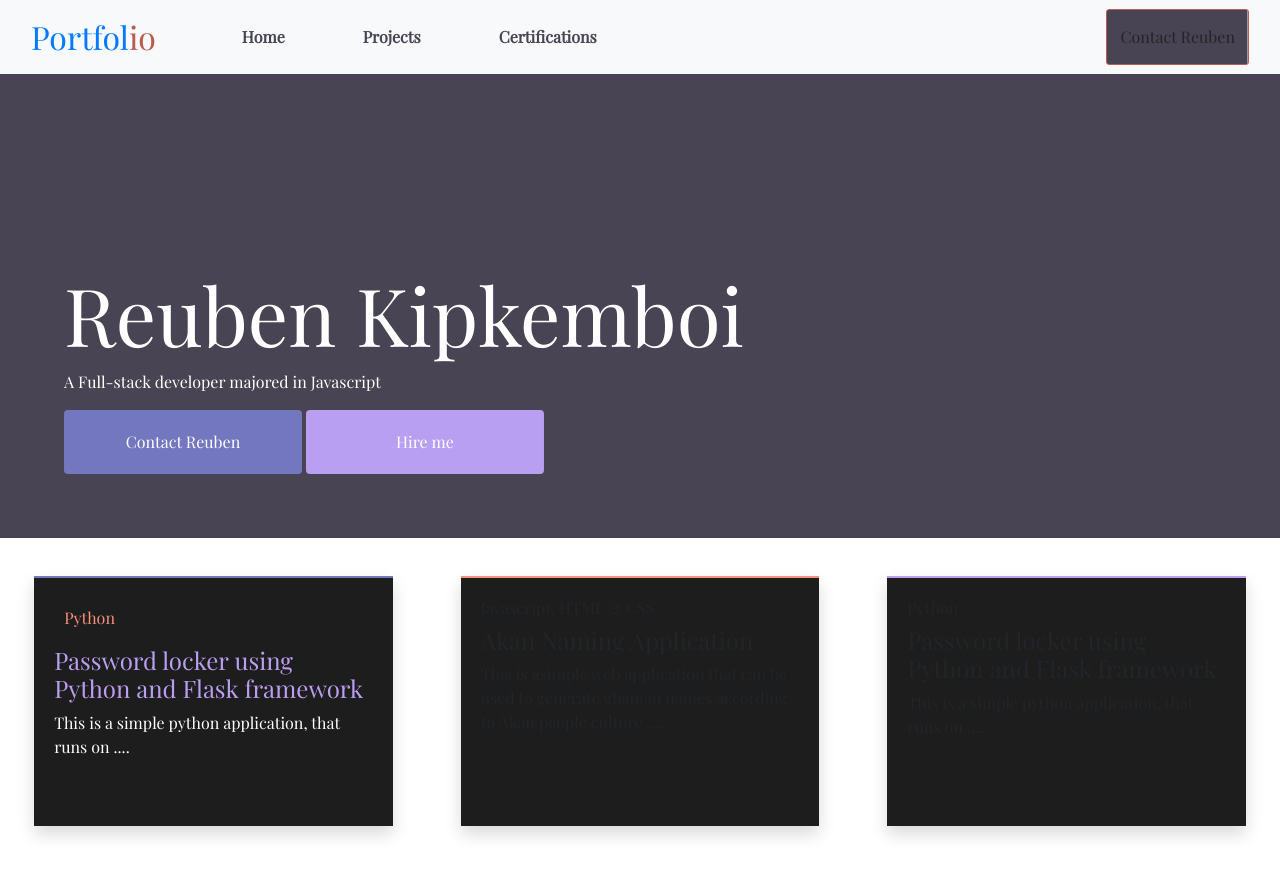
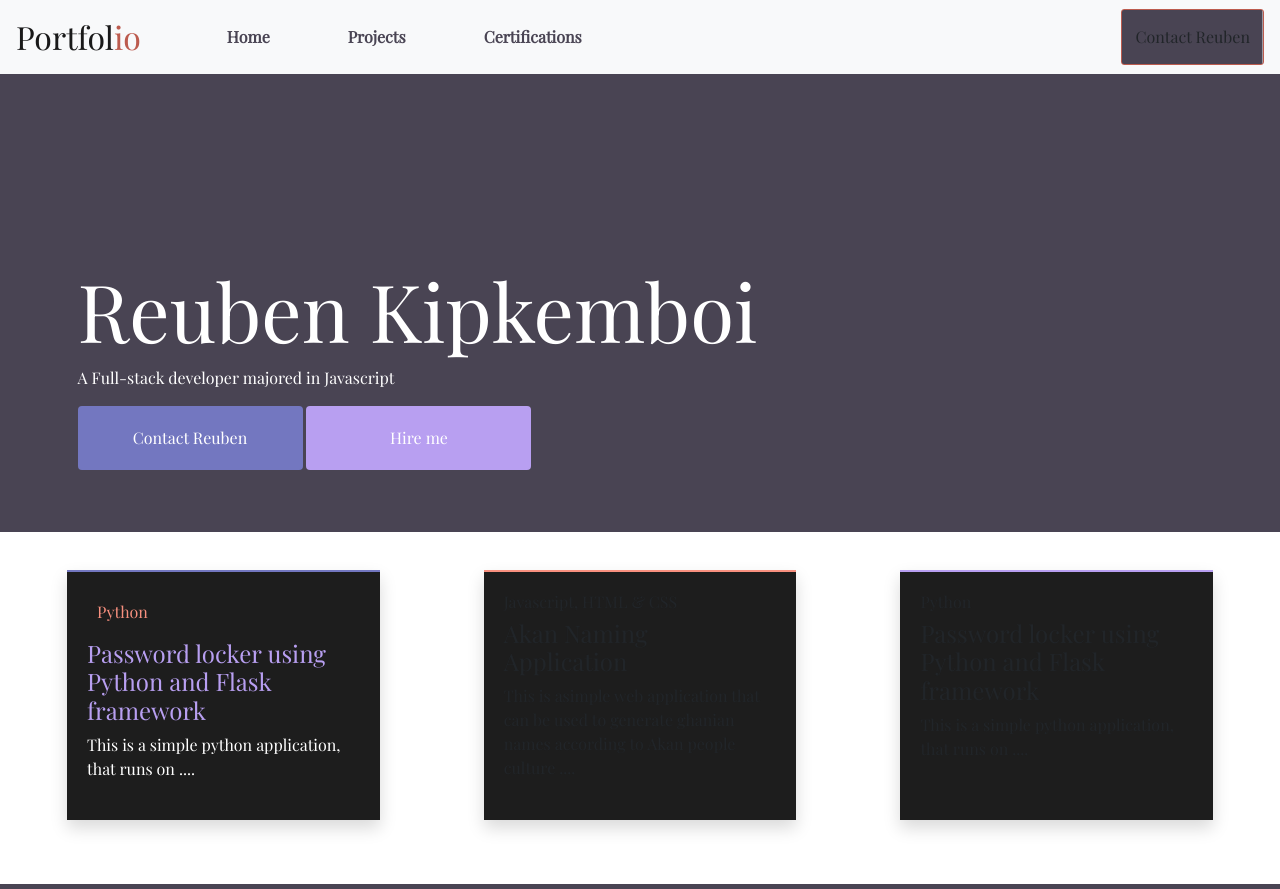
Before and after one commit to Reuben-Kipkemboi/Django-portfolio, a Django app: template portapp/templates/index.html in a window 1280 px wide. Run offline with Django 4.2, Linux system fonts and the light colour scheme; the template is opened without the code that fills it, so the values that code supplies are empty; parts of the project's set-up code (start-up, migrations or seed data) failed here and were passed over; some libraries are stand-ins or nearby versions.

Commit message:
st:navbar - restructures navbar

```diff
--- a/portapp/static/css/style.css
+++ b/portapp/static/css/style.css
@@ -22,11 +22,9 @@
 }
 #one{
     /* background-color: #7377C0; */
-    /* height: 7vh; */
     color: #ffffff;
-    padding:2%;
     text-align: center;
-    width: 35%;
+    width: 20%;
     outline: none;
     border: none;
     border-radius: 4px;
@@ -43,9 +41,8 @@
     /* background-color: #B89FF1; */
     height: 7vh;
     color: #ffffff;
-    padding: 2% 5% 2% 5%;
     text-align: center;
-    width: 35%;
+    width: 20%;
     outline: none;
     border: none;
     border-radius: 4px;
@@ -64,7 +61,7 @@
 }
 #contact{
     color: #ffffff;
-    right: 0;
+    /* right: 0; */
     border: 1px solid #BC5B4E;
     background: linear-gradient(to left, #494453 50%, #ffffff 50%) right;
     background-size: 200%;
@@ -97,7 +94,6 @@
 }
 #p1{
     border-top: 2px solid #7377C0;
-    width: 28%;
     height: 250px;
     margin-top: 3%;
     background-color: #1D1D1D;
--- a/portapp/templates/index.html
+++ b/portapp/templates/index.html
@@ -3,38 +3,42 @@
 {% block content %}
 {{ block.super}}
 <div class="row" id="row">
+    <div class="col-md-12 col-sm-12">
         <div class="header">
             <h1 class="heading" id="h1"> Reuben Kipkemboi</h1>
             <p>A Full-stack developer majored in Javascript</p>
 
             <div class="butons">
-            <button  id="one">Contact Reuben</button>
-            <button  id="two">Hire me</button>
+                <button id="one">Contact Reuben</button>
+                <button id="two">Hire me</button>
+            </div>
         </div>
     </div>
     <div class="image">
         <!-- <img src="{% static 'css/images/bg.png'%}" alt="Icon" id="image"> -->
     </div>
 </div>
-<div class="row"id="row2">
-    <div class="project1 shadow"id ="p1">
+<div class="row">
+    <div class="col-md-12 col-sm-6" id="row2">
+        <div class=" col-md-3 project1 shadow" id="p1">
             <h6 class="python">Python</h6>
             <h4 class="par1">Password locker using Python and Flask framework</h4>
             <p class="desc">This is a simple python application, that runs on ....</p>
         </div>
 
-    <div class="project1 shadow"id ="p2">
+        <div class="col-md-3 project1 shadow" id="p2">
             <h6 class="python">Javascript, HTML & CSS</h6>
             <h4 class="par1">Akan Naming Application</h4>
-        <p class="desc">This is asimple web application that can be used to generate ghanian names according to Akan people culture ....</p>
+            <p class="desc">This is asimple web application that can be used to generate ghanian names according to Akan
+                people culture ....</p>
         </div>
 
-    <div class="project1 shadow"id ="p3">
+        <div class="col-md-3 project1 shadow" id="p3">
             <h6 class="python">Python</h6>
             <h4 class="par1">Password locker using Python and Flask framework</h4>
             <p class="desc">This is a simple python application, that runs on ....</p>
         </div>
-
+    </div>
 
 </div>
 
--- a/portapp/templates/navbar.html
+++ b/portapp/templates/navbar.html
@@ -1,23 +1,22 @@
-<nav class="navbar navbar-expand-lg bg-light">
-    <div class="container-fluid">
-      <a class="navbar-brand fw-bold" href="{% url 'welcome' %}">Portfol<span class="color">io</span></a>
-      <button class="navbar-toggler" type="button" data-bs-toggle="collapse" data-bs-target="#navbarText" aria-controls="navbarText" aria-expanded="false" aria-label="Toggle navigation">
+
+
+  <nav class="navbar navbar-expand-lg navbar-light bg-light">
+    <button class="navbar-toggler" type="button" data-toggle="collapse" data-target="#navbarTogglerDemo01" aria-controls="navbarTogglerDemo01" aria-expanded="false" aria-label="Toggle navigation">
       <span class="navbar-toggler-icon"></span>
     </button>
-      <div class="collapse navbar-collapse" id="navbarText">
-        <ul class="navbar-nav ms-auto mb-2 mb-lg-0"id="nav">
-          <li class="nav-item">
-            <a class="nav-link active" aria-current="page" href="{% url 'welcome' %}">Home</a>
+    <div class="collapse navbar-collapse" id="navbarTogglerDemo01">
+      <a class="navbar-brand"href="{% url 'welcome' %}">Portfol<span class="color">io</span></a>
+      <ul class="navbar-nav mr-auto mt-2 mt-lg-0"id="nav">
+        <li class="nav-item active">
+          <a class="nav-link" href="{% url 'welcome' %}">Home <span class="sr-only">(current)</span></a>
         </li>
         <li class="nav-item">
-            <a class="nav-link" href="{% url 'project' %}">Projects</a>
+          <a class="nav-link active" href="{% url 'project' %}">Projects</a>
         </li>
         <li class="nav-item">
-            <a class="nav-link" href="#">Certifications</a>
+          <a class="nav-link active">Certifications</a>
         </li>
       </ul>
-
-      </div>
       <div class="navbar-text" id="contact">
         <button class="btn">Contact Reuben</button>
       </div>
```
Lines whose indentation alone changed are shown as unchanged.
